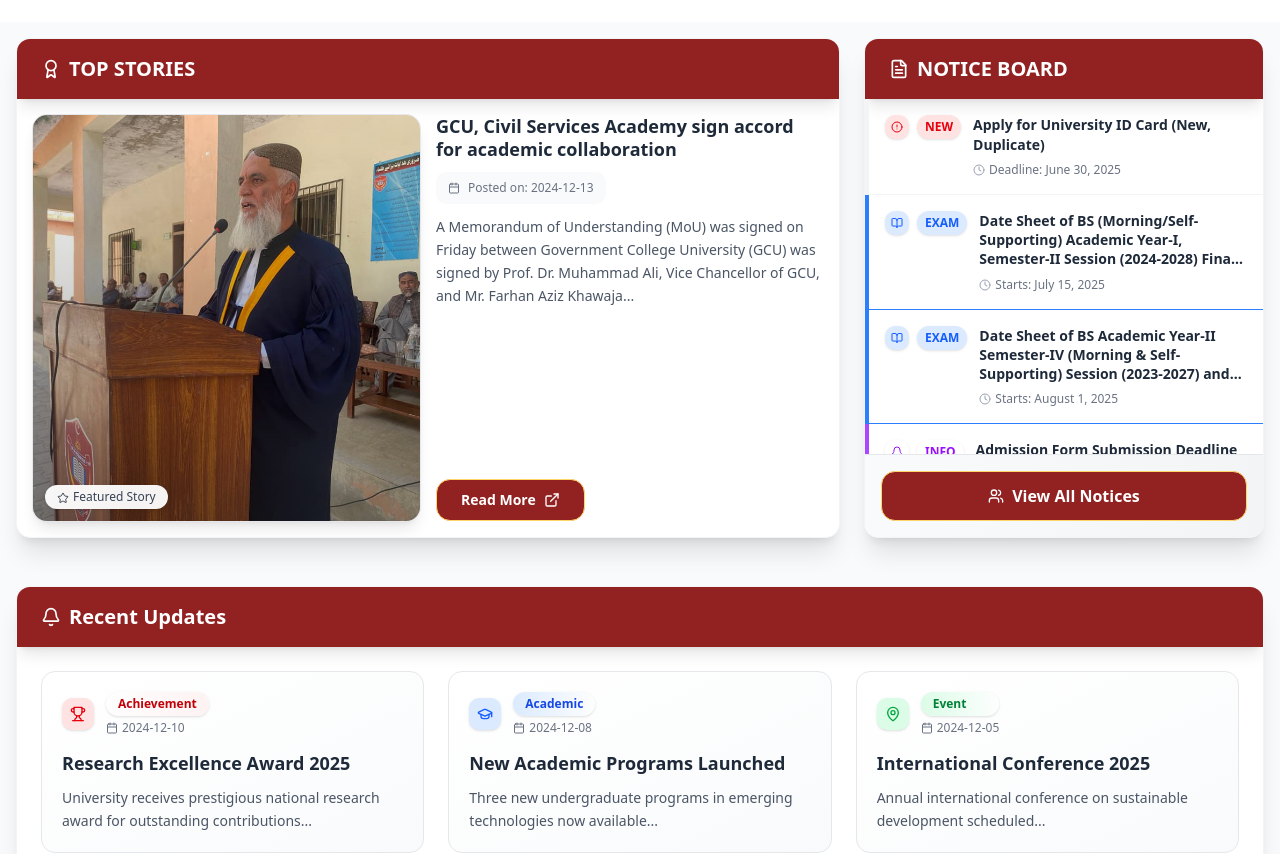
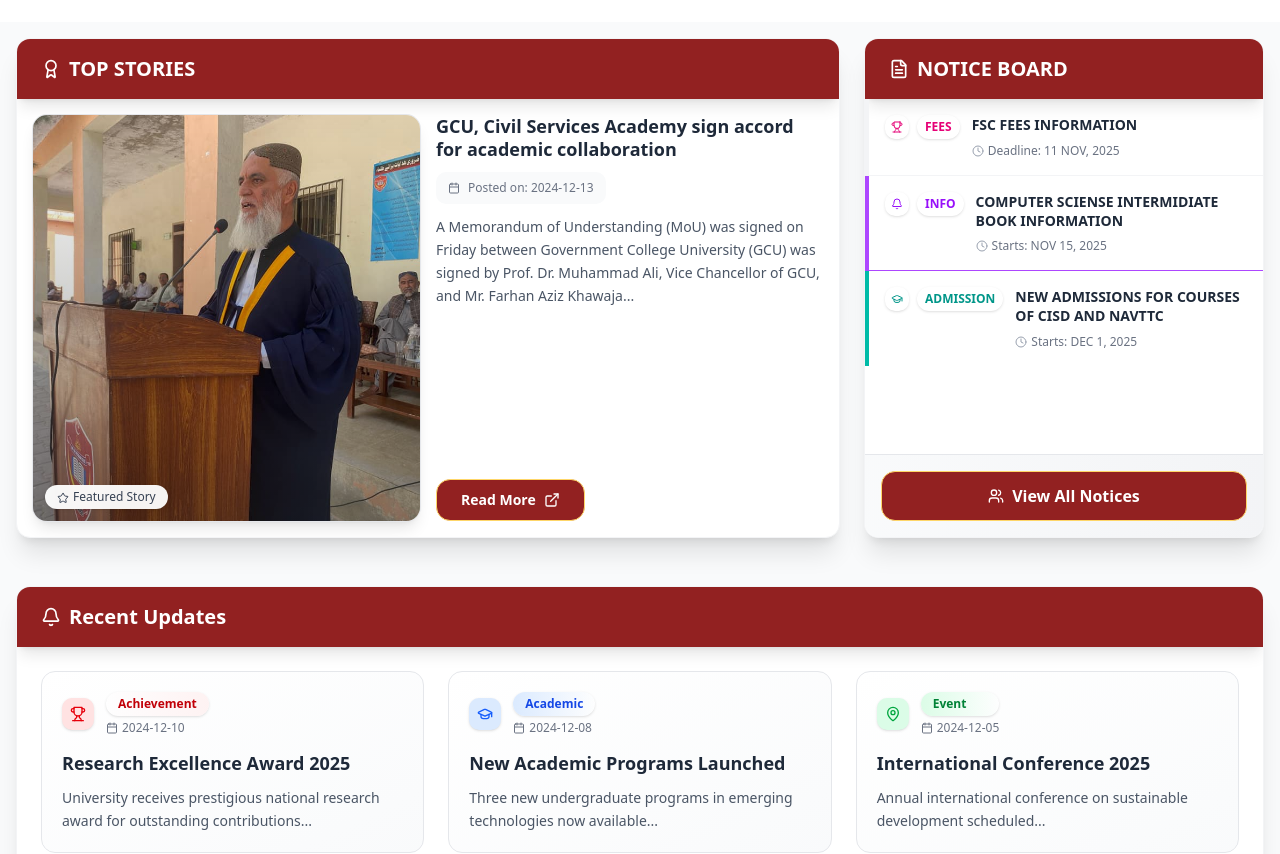
Before and after one commit to ArsalanStack/gpgcq, a Next.js app: page / in a window 1280 px wide. Shown: the part 1407-2261 px from the top of the page. Built offline with nearby package versions, Linux system fonts and the light colour scheme.

Commit message:
Update NewsBoard.jsx

```diff
--- a/components/NewsBoard.jsx
+++ b/components/NewsBoard.jsx
@@ -47,55 +47,33 @@
     'INFO': { icon: Bell, color: 'purple' },
     'EVENT': { icon: Calendar, color: 'orange' },
     'UPDATE': { icon: Zap, color: 'indigo' },
-    'AWARD': { icon: Trophy, color: 'pink' },
-    'WORKSHOP': { icon: GraduationCap, color: 'teal' }
+    'FEES': { icon: Trophy, color: 'pink' },
+    'ADMISSION': { icon: GraduationCap, color: 'teal' }
   };
 
   const notices = [
     {
-      type: 'NEW',
-      title: 'Apply for University ID Card (New, Duplicate)',
-      date: 'June 30, 2025',
-      isDeadline: true
-    },
-    {
-      type: 'EXAM',
-      title: 'Date Sheet of BS (Morning/Self-Supporting) Academic Year-I, Semester-II Session (2024-2028) Final Examination 2025',
-      date: 'July 15, 2025',
-      isStart: true
-    },
-    {
-      type: 'EXAM',
-      title: 'Date Sheet of BS Academic Year-II Semester-IV (Morning & Self-Supporting) Session (2023-2027) and BS Semester-IV Session (2024-2028) Spring Final Examination 2025',
-      date: 'August 1, 2025',
-      isStart: true
+      type: 'FEES',
+      title: 'FSC FEES INFORMATION',
+      date: '11 NOV, 2025',
+      isDeadline: true,
+      fileUrl: 'https://qbmmyunbprjllwqfdrub.supabase.co/storage/v1/object/public/News/FEES_FSC.jpg'
     },
     {
       type: 'INFO',
-      title: 'Admission Form Submission Deadline Extended',
-      date: 'June 15, 2025',
-      isDeadline: true
+      title: 'COMPUTER SCIENSE INTERMIDIATE BOOK INFORMATION',
+      date: 'NOV 15, 2025',
+      isStart: true,
+      fileUrl: "https://qbmmyunbprjllwqfdrub.supabase.co/storage/v1/object/public/News/info_CS.jpg"
     },
     {
-      type: 'EVENT',
-      title: 'Annual Sports Week 2025',
-      date: 'June 10-17, 2025'
+      type: 'ADMISSION',
+      title: 'NEW ADMISSIONS FOR COURSES OF CISD AND NAVTTC',
+      date: 'DEC 1, 2025',
+      isStart: true,
+      fileUrl: "https://qbmmyunbprjllwqfdrub.supabase.co/storage/v1/object/public/News/new_ADMISSION.jpg"
     },
-    {
-      type: 'UPDATE',
-      title: 'Library Renovation Project Update',
-      date: 'September 2025'
-    },
-    {
-      type: 'AWARD',
-      title: 'Student Achievement Recognition Ceremony',
-      date: 'June 25, 2025 at 3:00 PM'
-    },
-    {
-      type: 'WORKSHOP',
-      title: 'Professional Development Workshop Series',
-      date: 'Every Friday, 2:00 PM - 4:00 PM'
-    }
+
   ];
 
   return (
@@ -179,28 +157,37 @@
             <div className="flex-1 overflow-y-auto scrollbar-thin scrollbar-thumb-gray-300 scrollbar-track-gray-100 hover:scrollbar-thumb-gray-400">
               <div className="divide-y divide-gray-100">
                 {notices.map((notice, index) => {
-                  const IconComponent = noticeIcons[notice.type].icon;
-                  const colorClass = noticeIcons[notice.type].color;
+                  const IconComponent = noticeIcons[notice.type]?.icon || FileText;
+                  const colorClass = noticeIcons[notice.type]?.color || "gray";
 
                   return (
-                    <div key={index} className={`p-4 hover:bg-gray-50 transition-all duration-200 border-l-4 border-${colorClass}-500 hover:border-l-6 group`}>
+                    <div
+                      key={index}
+                      onClick={() => notice.fileUrl && window.open(notice.fileUrl, "_blank")}
+                      className={`p-4 hover:bg-gray-50 transition-all duration-200 border-l-4 border-${colorClass}-500 hover:border-l-6 group cursor-pointer`}
+                    >
                       <div className="flex items-start gap-3">
                         <div className="flex items-center gap-2">
-                          <div className={`bg-${colorClass}-100 text-${colorClass}-600 p-1.5 rounded-lg shadow-sm group-hover:scale-110 transition-transform`}>
+                          <div
+                            className={`bg-${colorClass}-100 text-${colorClass}-600 p-1.5 rounded-lg shadow-sm group-hover:scale-110 transition-transform`}
+                          >
                             <IconComponent className="w-3 h-3" />
                           </div>
-                          <div className={`bg-${colorClass}-100 text-${colorClass}-600 px-2 py-1 rounded-full text-xs font-bold shadow-sm`}>
+                          <div
+                            className={`bg-${colorClass}-100 text-${colorClass}-600 px-2 py-1 rounded-full text-xs font-bold shadow-sm`}
+                          >
                             {notice.type}
                           </div>
                         </div>
                         <div className="flex-1 min-w-0">
-                          <h4 className="font-semibold text-gray-800 hover:text-[var(--primary-background)] cursor-pointer transition-colors leading-snug text-sm line-clamp-3">
+                          <h4 className="font-semibold text-gray-800 hover:text-[var(--primary-background)] transition-colors leading-snug text-sm line-clamp-3">
                             {notice.title}
                           </h4>
                           <div className="flex items-center gap-1 mt-2">
                             <Clock className="w-3 h-3 text-gray-400" />
                             <p className="text-gray-500 text-xs">
-                              {notice.isDeadline ? 'Deadline: ' : notice.isStart ? 'Starts: ' : ''}{notice.date}
+                              {notice.isDeadline ? "Deadline: " : notice.isStart ? "Starts: " : ""}
+                              {notice.date}
                             </p>
                           </div>
                         </div>
```
